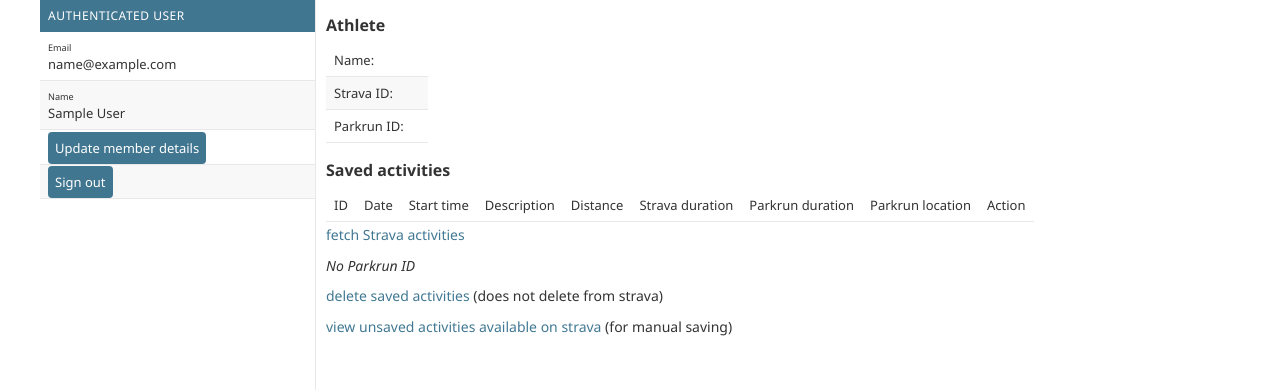
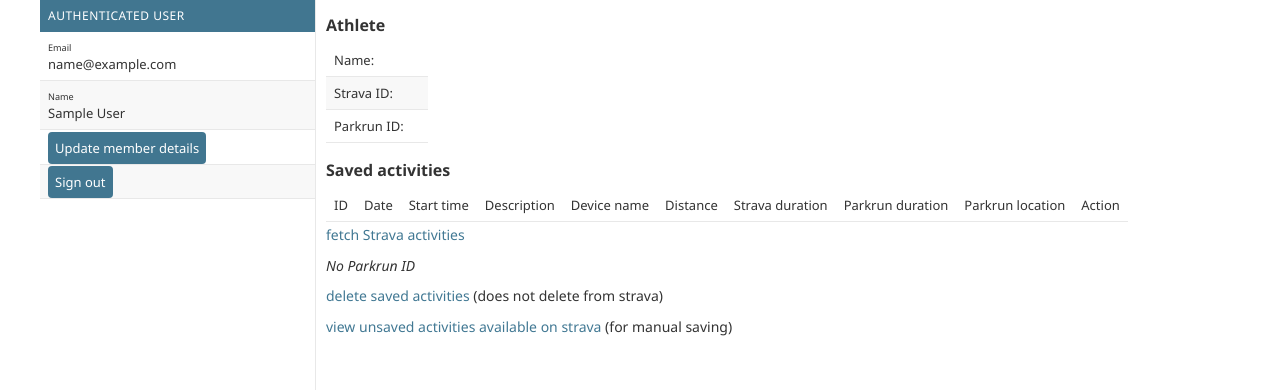
Before and after one commit to timcu/django_bpaml_strava_site, a Django app: page /betty/athlete/1/ in a window 1280 px wide. Shown: the part 114-504 px from the top of the page. Run offline with Django 5.2, Linux system fonts and the light colour scheme; the visitor is signed in with stand-in values (Sample User, id 1); data comes from the database, SQL or seed files in the repository; lists and menus that the app fills with data are empty; some libraries are stand-ins or nearby versions.

Commit message:
Add device_name for garmin attribution

```diff
--- a/django_bpaml_strava/models.py
+++ b/django_bpaml_strava/models.py
@@ -30,6 +30,7 @@
     distance = models.FloatField(default=0, null=True, blank=True)  # metres
     polyline = models.CharField(max_length=4000)
     volunteer_event = models.BigIntegerField("Event number volunteered at that parkrun location", null=True, blank=True)
+    device_name = models.CharField(max_length=200, null=True, blank=True)
 
     def __str__(self):
         return self.title
--- a/django_bpaml_strava/templates/django_bpaml_strava/athlete.html
+++ b/django_bpaml_strava/templates/django_bpaml_strava/athlete.html
@@ -24,6 +24,7 @@
         <th>Date</th>
         <th>Start time</th>
         <th>Description</th>
+        <th>Device name</th>
         <th>Distance</th>
         <th>Strava duration</th>
         <th>Parkrun duration</th>
@@ -36,6 +37,7 @@
         <td>{{ activity.date|date:"D d M Y" }}</td>
         <td>{% if activity.start_time_local %}{{ activity.start_time_local|date:"H:i" }} {{activity.timezone}}{% endif %}</td>
         <td>{{ activity.title }}</td>
+        <td>{{ activity.device_name }}</td>
         <td>{{ activity.distance }}</td>
         <td>{% if activity.strava_duration %}{{ activity.strava_duration }}{% endif %}</td>
         <td>{{ activity.parkrun_duration }}</td>
@@ -64,6 +66,7 @@
         <th>ID</th>
         <th>Local start time</th>
         <th>Description</th>
+        <th>Device name</th>
         <th>Distance (m)</th>
         <th>Duration (s)</th>
         <th>Moving time (s)</th>
@@ -76,6 +79,7 @@
             <div>{{ activity.start_time_local|date:"D d M Y H:i" }}</div>
         </td>
         <td>{{ activity.name }}</td>
+        <td>{{ activity.device_name }}</td>
         <td>{{ activity.distance }}</td>
         <td>{{ activity.elapsed_time }}</td>
         <td>{{ activity.moving_time }}</td>
--- a/django_bpaml_strava/views.py
+++ b/django_bpaml_strava/views.py
@@ -142,6 +142,7 @@
         a.title=dct_activity["name"]
         a.strava_duration=datetime.timedelta(seconds=dct_activity["elapsed_time"])
         a.polyline=dct_activity["map"]["summary_polyline"]
+        a.device_name=dct_activity["device_name"]
     else:
         logger.info("creating new activity")
         a = Activity.objects.create(
@@ -155,6 +156,7 @@
             title=dct_activity["name"],
             strava_duration=datetime.timedelta(seconds=dct_activity["elapsed_time"]),
             polyline=dct_activity["map"]["summary_polyline"],
+            device_name=dct_activity["device_name"],
         )
     a.save()
     return a
```
Also changed, not shown: django_bpaml_strava/migrations/0005_activity_device_name.py (added).
